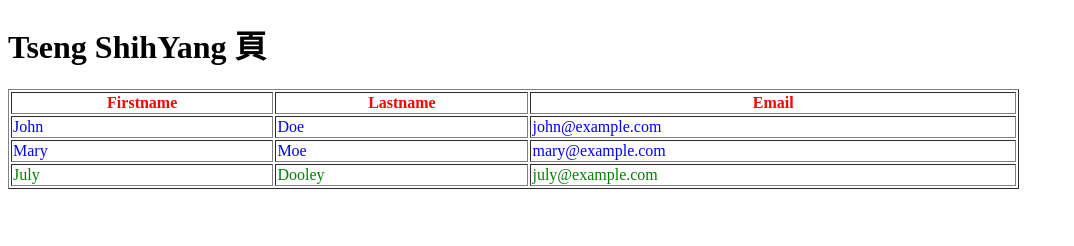
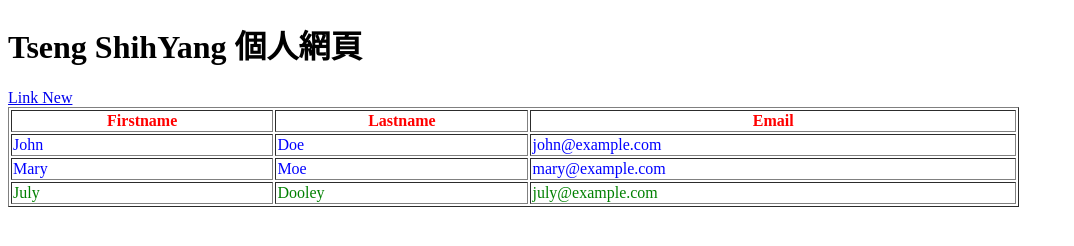
Before and after one commit to TsengShihYang/TsengShihYang.github.io, a plain HTML site: page index.html in a window 1280 px wide. Shown: the whole page, without its empty margins (0-1074 px from the left). Drawn offline with Linux system fonts and the light colour scheme.

Commit message:
增加連結

```diff
--- a/index.html
+++ b/index.html
@@ -18,7 +18,8 @@
     </style>
 </head>
 <body>
-    <h1>Tseng ShihYang <a href=index2.html> </a>頁</h1>
+    <h1>Tseng ShihYang 個人網頁</h1>
+     <a href="index2.html"> Link New</a>
 
     <table class="table" border="1px" width="80%">
 
```
Also changed, not shown: index2.html (+1 -1 lines).
